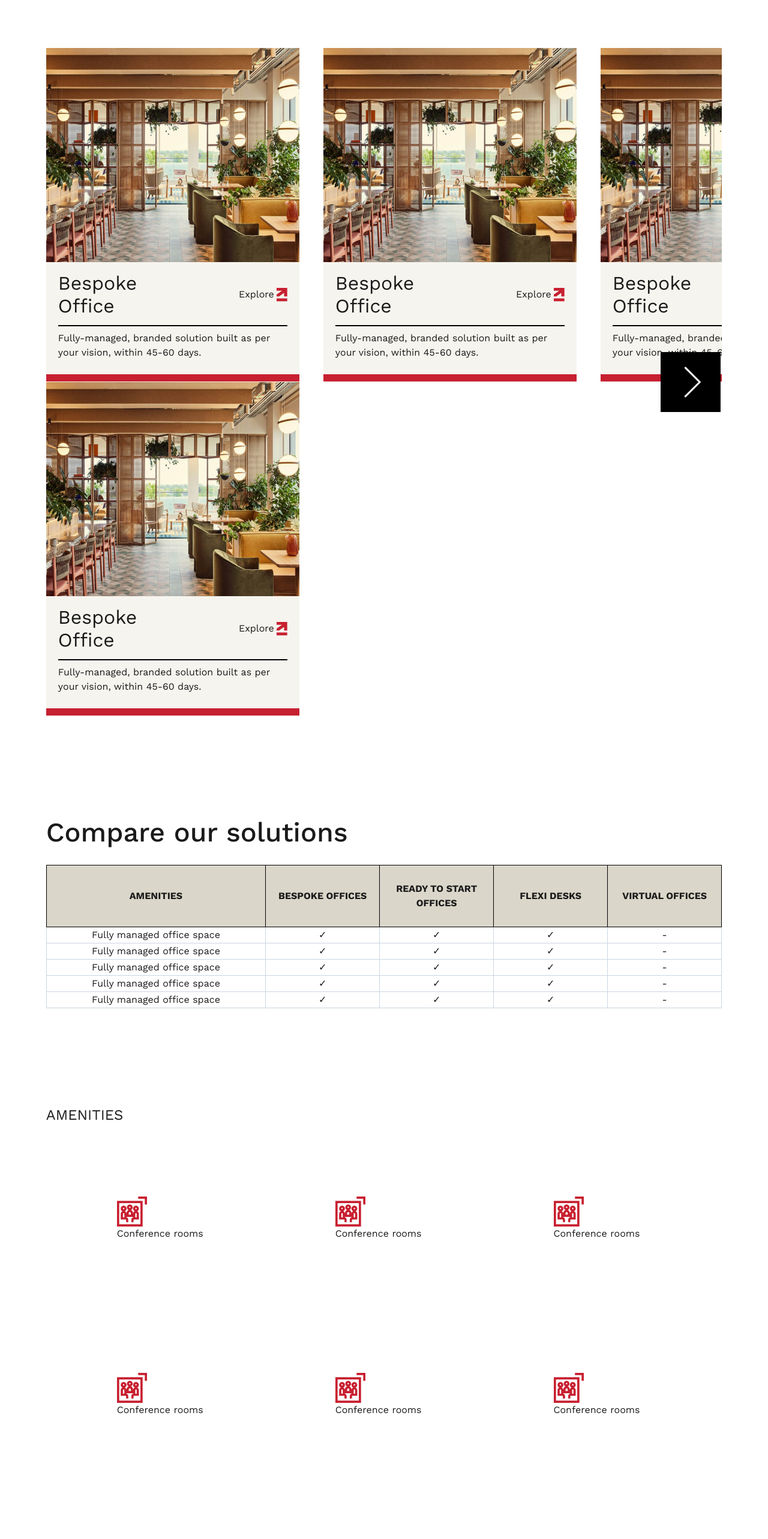
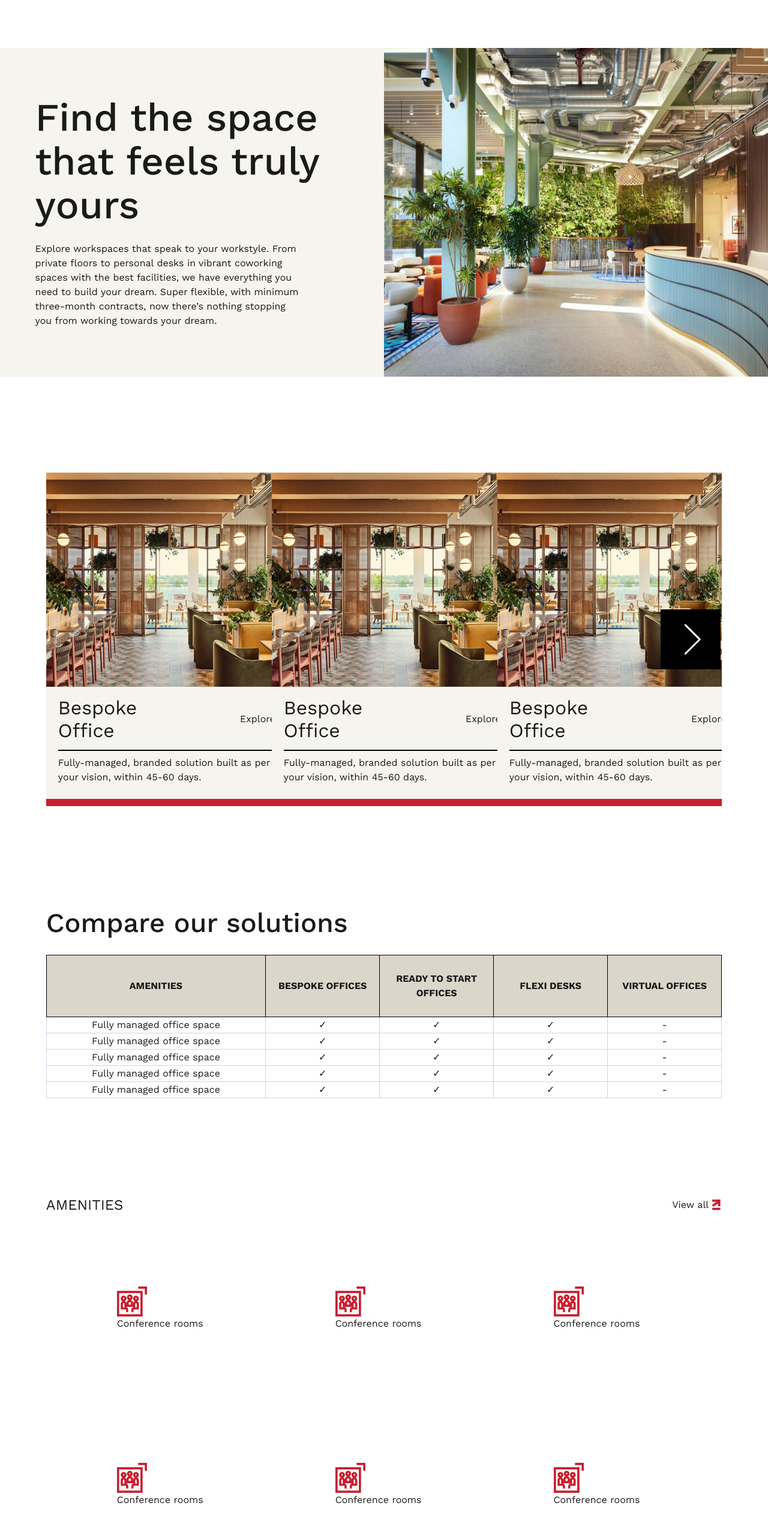
Before and after one commit to arham-labs/urbanwrk-website, a Next.js app: page /solutions-landing in a window 1280 px wide. Shown: the top 2566 px of the page at 60% size. Built offline with nearby package versions, Linux system fonts and the light colour scheme.

Commit message:
feat: solution landing page

```diff
--- a/src/app/solutions-landing/page.js
+++ b/src/app/solutions-landing/page.js
@@ -1,20 +1,24 @@
 import ExploreCard from '@/components/home/ExploreCard'
+import Partners from '@/components/home/partners'
 import Amenities from '@/components/solutionsLanding/amenities'
 import CompareSolutions from '@/components/solutionsLanding/compareSolutions'
 import Solutions from '@/components/solutionsLanding/solutions'
+import Reviews from "@/components/home/reviews";
 
 
 import React from 'react'
+import SolutionBanner from '@/components/solutionsLanding/solutionBanner'
 
 export default function page() {
     return (
         <>
+            <SolutionBanner />
             <Solutions />
             <CompareSolutions />
             <Amenities />
             <ExploreCard />
-
-
+            <Reviews />
+            <Partners />
         </>
     )
 }
--- a/src/components/home/ExploreCard.js
+++ b/src/components/home/ExploreCard.js
@@ -37,10 +37,6 @@ export default function ExploreCard() {
                         </div>
                     </div>
                 </div>
-
-
-
-
             </div>
         </div>
     )
--- a/src/components/home/solutionCard.js
+++ b/src/components/home/solutionCard.js
@@ -3,7 +3,7 @@ import React from 'react'
 
 export default function SolutionCard() {
   return (
-    <div className='w-[422px] h-[557px] bg-[#F6F4EE]'>
+    <div className='w-[424px] h-[557px] bg-[#F6F4EE] '>
 
       <div className='flex flex-col justify-between'>
         <div>
--- a/src/components/home/solutionsSlider.js
+++ b/src/components/home/solutionsSlider.js
@@ -45,17 +45,9 @@ export default function SolutionSlider() {
         slidesToShow: 3,
         slidesToScroll: 3,
         nextArrow: <SampleNextArrow />,
-        variableWidth: true,
-        centerMode: false,
 
         responsive: [
-            {
-                breakpoint: 1024,
-                settings: {
-                    slidesToShow: 2,
-                    slidesToScroll: 2,
-                }
-            },
+
             {
                 breakpoint: 600,
                 settings: {
@@ -68,7 +60,7 @@ export default function SolutionSlider() {
     return (
         <div className="slider-container">
             <Slider {...settings} >
-                {[...Array(4)].map((_, index) => (
+                {[...Array(6)].map((_, index) => (
                     <div  key={index} className="pr-[40px]">
                     <SolutionCard />
                     </div>
--- a/src/components/solutionsLanding/amenities.js
+++ b/src/components/solutionsLanding/amenities.js
@@ -5,7 +5,14 @@ export default function Amenities() {
     return (
         <div className='bg-white'>
             <div className='w-[88%] mx-auto py-20'>
-                <h2 className='text-[24px]  uppercase font-normal '>AMENITIES</h2>
+                <div className='flex justify-between items-center'>
+                    <h2 className='text-[24px] uppercase font-normal'>AMENITIES</h2>
+                    <div className='flex items-center'>
+                        <span className='text-base'>View all</span>
+                        <Image src="/images/home/explore.svg" height={18} width={20} alt='exploreSvg' className='ml-1' style={{ height: '18px', width: '18px' }} />
+                    </div>
+                </div>
+
                 <div className='p-2 flex flex-wrap'>
                     {[...Array(8)].map((_, index) => (
                         <div key={index} className="p-[110px] ">
--- /dev/null
+++ b/src/components/solutionsLanding/solutionBanner.js
@@ -0,0 +1,25 @@
+import Image from 'next/image'
+import React from 'react'
+
+export default function SolutionBanner() {
+    return (
+        <div className='bg-[#F6F4EE]'>
+            <div className=' mx-auto my-20'>
+                <div className='flex'>
+                    <div className='w-1/2 flex justify-center items-center flex-col'>
+                        <h2 className='text-[65px] w-[523px] leading-[73px] font-medium'>
+                            Find the space that feels truly yours
+                        </h2>
+                        <div className='w-[523px]'>
+                            <p className='w-[443px] pt-6 text-base '>Explore workspaces that speak to your workstyle. From private floors to personal desks in vibrant coworking spaces with the best facilities, we have everything you need to build your dream. Super flexible, with minimum three-month contracts, now there’s nothing stopping you from working towards your dream.</p>
+                        </div>
+
+                    </div>
+                    <div className='w-1/2'>
+                        <Image src="/images/solutionsLanding/banner.png" alt="solution-page" height={732} width={895} className='h-full w-full' />
+                    </div>
+                </div>
+            </div>
+        </div>
+    )
+}
```
Also changed, not shown: public/images/solutionsLanding/banner.png (added).
